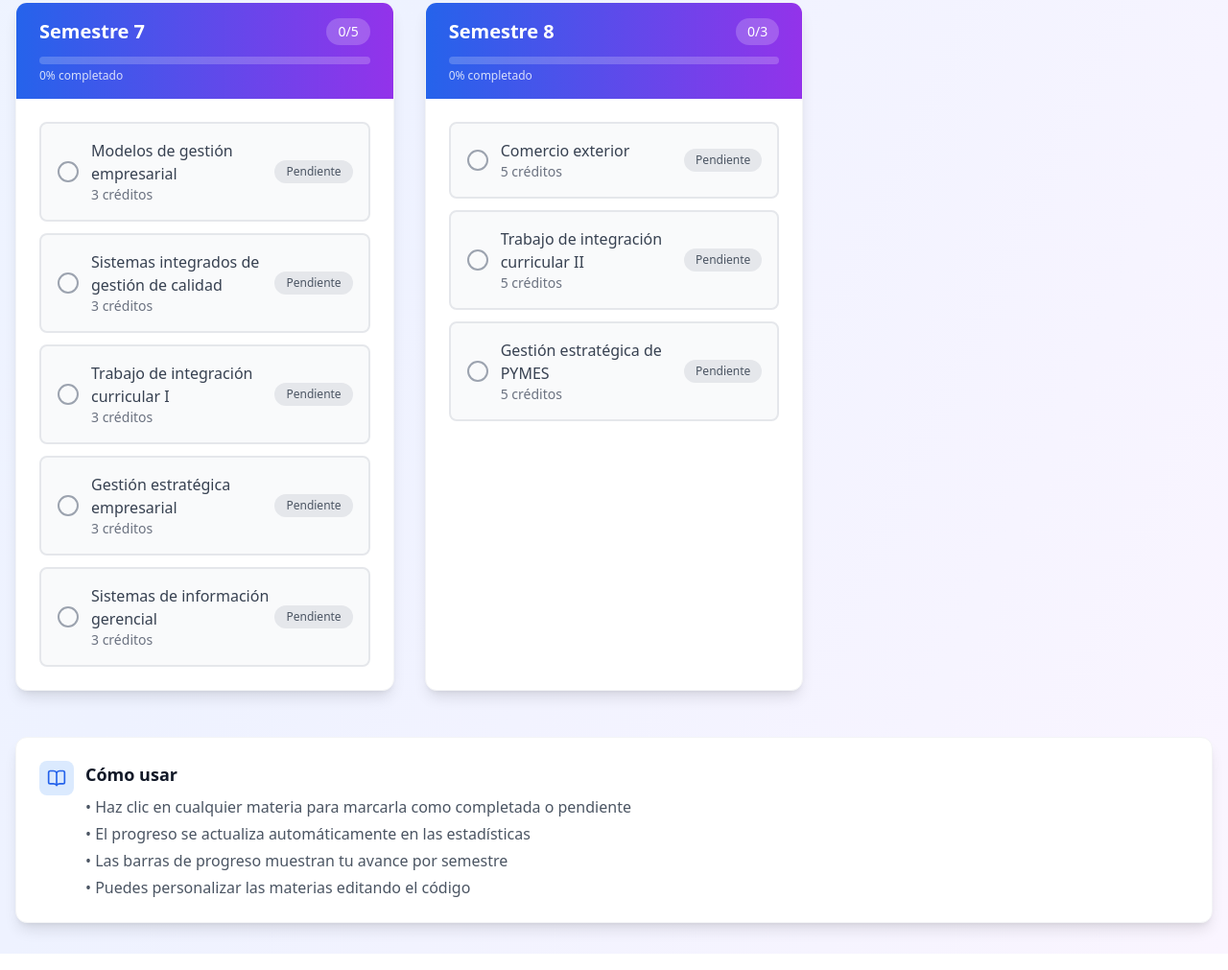
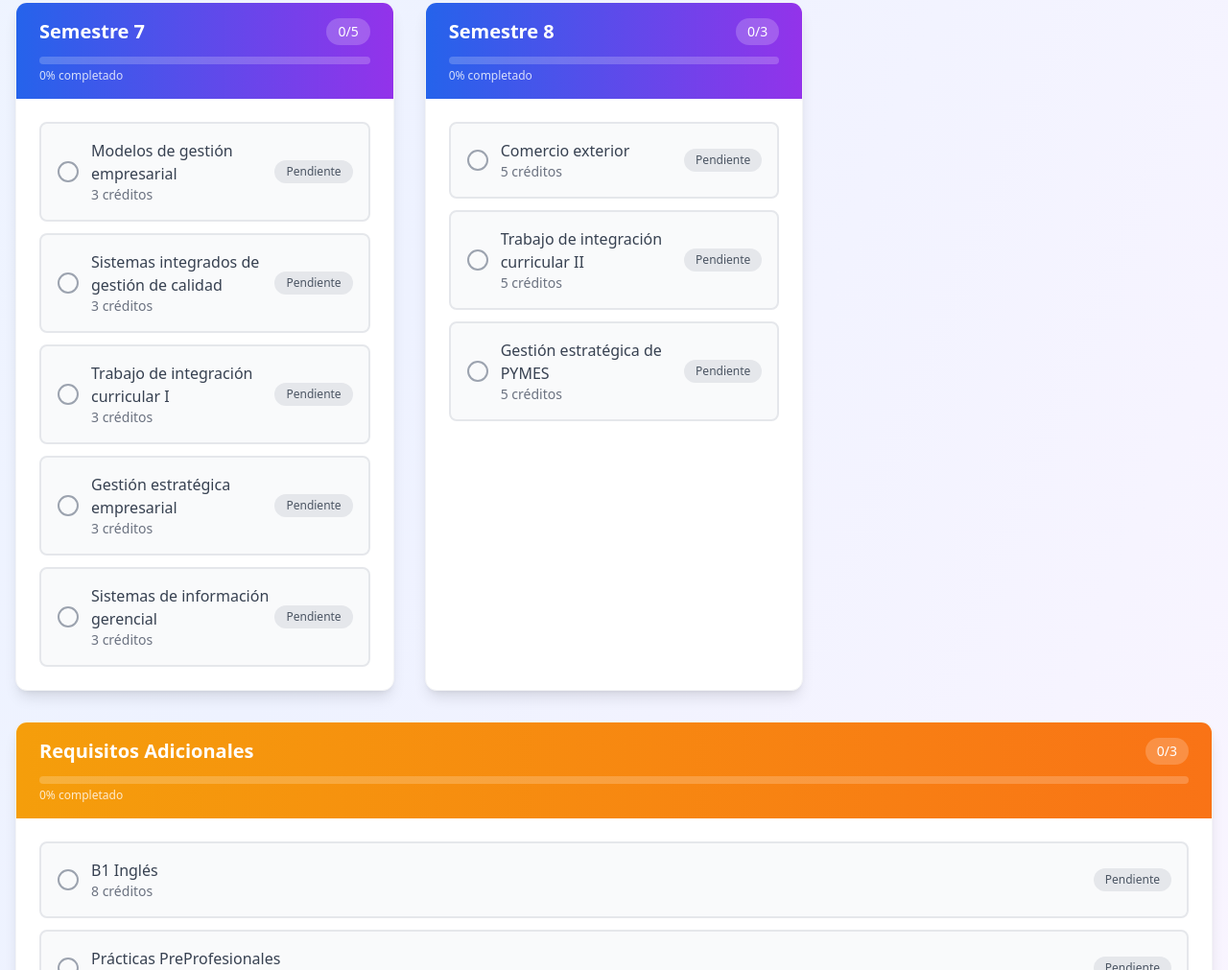
Before and after one commit to Melany74/mi-malla-curricular, a plain HTML site: page index.html in a window 1280 px wide. Shown: the part 1789-2800 px from the top of the page at 96% size. Drawn offline with nearby package versions, Linux system fonts and the light colour scheme.

Commit message:
Actualizar malla curricular - separar requisitos de materias y agregar nombre Thaiz Avila

```diff
--- a/index.html
+++ b/index.html
@@ -99,21 +99,38 @@
             <!-- Semesters will be dynamically generated here -->
         </div>
 
-        <!-- Instructions -->
-        <div class="mt-12 bg-white rounded-xl shadow-lg p-6 border border-gray-100">
-            <div class="flex items-start space-x-3">
-                <div class="bg-blue-100 p-2 rounded-lg">
-                    <i data-lucide="book-open" class="h-5 w-5 text-blue-600"></i>
+        <!-- Requisitos Adicionales -->
+        <div class="mt-8 mb-8">
+            <div class="bg-white rounded-xl shadow-lg border border-gray-100 overflow-hidden">
+                <div class="bg-gradient-to-r from-amber-500 to-orange-500 px-6 py-4">
+                    <div class="flex items-center justify-between">
+                        <h3 class="text-xl font-bold text-white">Requisitos Adicionales</h3>
+                        <span class="bg-white/20 px-3 py-1 rounded-full text-sm text-white font-medium" id="requirements-progress">
+                            0/0
+                        </span>
+                    </div>
+                    <div class="mt-3">
+                        <div class="w-full bg-white/20 rounded-full h-2">
+                            <div id="requirements-bar" class="bg-white h-2 rounded-full progress-bar" style="width: 0%"></div>
+                        </div>
+                        <p class="text-xs text-white/80 mt-1" id="requirements-percentage">0% completado</p>
+                    </div>
                 </div>
-                <div>
-                    <h3 class="text-lg font-semibold text-gray-900 mb-2">Cómo usar</h3>
-                    <ul class="text-gray-600 space-y-1">
-                        <li>• Haz clic en cualquier materia para marcarla como completada o pendiente</li>
-                        <li>• El progreso se actualiza automáticamente en las estadísticas</li>
-                        <li>• Las barras de progreso muestran tu avance por semestre</li>
-                        <li>• Puedes personalizar las materias editando el código</li>
-                    </ul>
+
+                <div class="p-6 space-y-3" id="requirements-container">
+                    <!-- Requirements will be dynamically generated here -->
                 </div>
+            </div>
+        </div>
+
+    </div>
+
+    <!-- Footer con nombre del estudiante -->
+    <div class="bg-white border-t border-gray-200 mt-12">
+        <div class="max-w-7xl mx-auto px-4 py-6">
+            <div class="text-center">
+                <p class="text-lg font-semibold text-gray-800">Thaiz Avila - Administración de Empresas</p>
+                <p class="text-sm text-gray-500 mt-1">Seguimiento Académico Personal</p>
             </div>
         </div>
     </div>
@@ -176,14 +193,22 @@
             { id: 38, name: "Comercio exterior", semester: 8, credits: 5, completed: false },
             { id: 39, name: "Trabajo de integración curricular II", semester: 8, credits: 5, completed: false },
             { id: 40, name: "Gestión estratégica de PYMES", semester: 8, credits: 5, completed: false },
+
+            // Requisitos (sin semestre para separarlos) - Solo créditos
+            { id: 41, name: "B1 Inglés", credits: 8, completed: false, isRequirement: true },
+            { id: 42, name: "Prácticas PreProfesionales", credits: 5, completed: false, isRequirement: true },
+            { id: 43, name: "Vinculación con la sociedad", credits: 2, completed: false, isRequirement: true },
         ];
 
-        // Funciones principales
+        // Funciones principales - MODIFICADO para excluir requisitos del conteo de materias
         function calculateStats() {
-            const totalSubjects = subjects.length;
-            const completedSubjects = subjects.filter(s => s.completed).length;
+            // Solo materias regulares (sin requisitos) para el conteo de materias
+            const regularSubjects = subjects.filter(s => !s.isRequirement);
+            const totalSubjects = regularSubjects.length;
+            const completedSubjects = regularSubjects.filter(s => s.completed).length;
             const pendingSubjects = totalSubjects - completedSubjects;
 
+            // Para créditos, incluimos TODOS (materias + requisitos)
             const totalCredits = subjects.reduce((sum, s) => sum + s.credits, 0);
             const completedCredits = subjects.filter(s => s.completed).reduce((sum, s) => sum + s.credits, 0);
 
@@ -201,19 +226,38 @@
             };
         }
 
+        function calculateRequirementsStats() {
+            const requirements = subjects.filter(s => s.isRequirement);
+            const totalRequirements = requirements.length;
+            const completedRequirements = requirements.filter(r => r.completed).length;
+            const requirementPercentage = totalRequirements > 0 ? Math.round((completedRequirements / totalRequirements) * 100) : 0;
+
+            return {
+                totalRequirements,
+                completedRequirements,
+                requirementPercentage
+            };
+        }
+
         function updateStatistics() {
             const stats = calculateStats();
+            const reqStats = calculateRequirementsStats();
 
-            // Actualizar textos
+            // Actualizar textos principales
             document.getElementById('completed-subjects').textContent = stats.completedSubjects + '/' + stats.totalSubjects;
             document.getElementById('completed-credits').textContent = stats.completedCredits + '/' + stats.totalCredits;
             document.getElementById('pending-subjects').textContent = stats.pendingSubjects;
             document.getElementById('completion-percentage').textContent = stats.subjectPercentage + '% del total';
             document.getElementById('credit-percentage').textContent = stats.creditPercentage + '% de créditos';
 
-            // Actualizar barras de progreso
+            // Actualizar barras de progreso principales
             document.getElementById('completion-bar').style.width = stats.subjectPercentage + '%';
             document.getElementById('credit-bar').style.width = stats.creditPercentage + '%';
+
+            // Actualizar estadísticas de requisitos
+            document.getElementById('requirements-progress').textContent = reqStats.completedRequirements + '/' + reqStats.totalRequirements;
+            document.getElementById('requirements-percentage').textContent = reqStats.requirementPercentage + '% completado';
+            document.getElementById('requirements-bar').style.width = reqStats.requirementPercentage + '%';
         }
 
         function toggleSubject(id) {
@@ -222,7 +266,44 @@
                 subject.completed = !subject.completed;
                 updateStatistics();
                 renderSemesters();
+                renderRequirements();
             }
+        }
+
+        function renderRequirements() {
+            const container = document.getElementById('requirements-container');
+            const requirements = subjects.filter(s => s.isRequirement);
+
+            let requirementsHTML = '';
+            requirements.forEach(requirement => {
+                requirementsHTML += `
+                    <div class="flex items-center justify-between p-4 rounded-lg border-2 transition-all duration-200 cursor-pointer hover:shadow-md ${
+                        requirement.completed
+                            ? 'bg-green-50 border-green-200 hover:bg-green-100'
+                            : 'bg-gray-50 border-gray-200 hover:bg-gray-100'
+                    }" onclick="toggleSubject(${requirement.id})">
+                        <div class="flex items-center space-x-3">
+                            <i data-lucide="${requirement.completed ? 'check-circle' : 'circle'}"
+                               class="h-6 w-6 ${requirement.completed ? 'text-green-600' : 'text-gray-400'} flex-shrink-0"></i>
+                            <div>
+                                <h4 class="font-medium ${requirement.completed ? 'text-green-800' : 'text-gray-700'}">
+                                    ${requirement.name}
+                                </h4>
+                                <p class="text-sm text-gray-500">${requirement.credits} créditos</p>
+                            </div>
+                        </div>
+                        <div class="px-3 py-1 rounded-full text-xs font-medium ${
+                            requirement.completed
+                                ? 'bg-green-200 text-green-800'
+                                : 'bg-gray-200 text-gray-600'
+                        }">
+                            ${requirement.completed ? 'Completado' : 'Pendiente'}
+                        </div>
+                    </div>
+                `;
+            });
+
+            container.innerHTML = requirementsHTML;
         }
 
         function renderSemesters() {
@@ -302,6 +383,7 @@
             console.log('Página cargada completamente');
             updateStatistics();
             renderSemesters();
+            renderRequirements();
 
             // Inicializar iconos de Lucide
             if (typeof lucide !== 'undefined') {
@@ -313,6 +395,7 @@
         setTimeout(function() {
             updateStatistics();
             renderSemesters();
+            renderRequirements();
             if (typeof lucide !== 'undefined') {
                 lucide.createIcons();
             }
```
